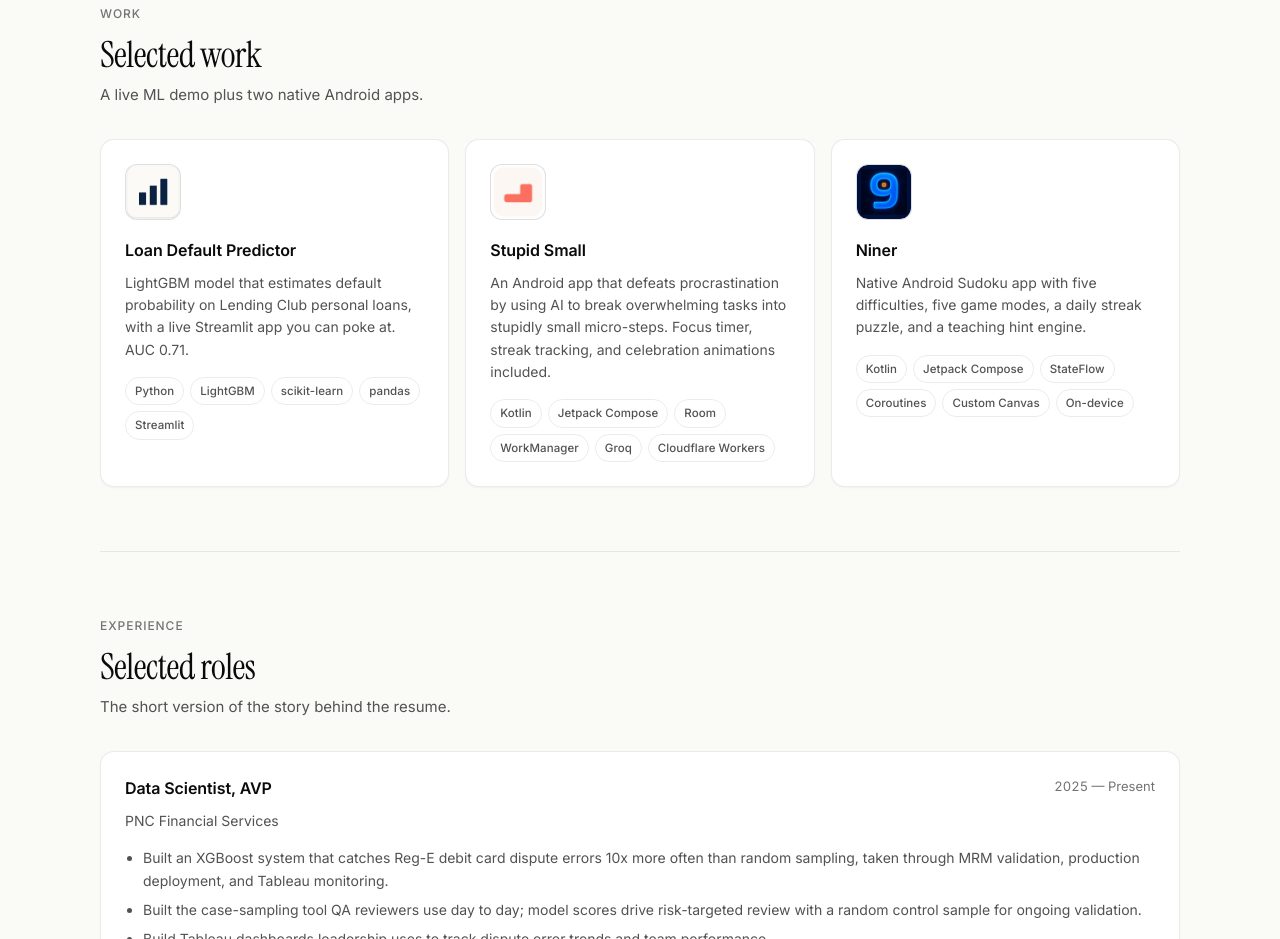
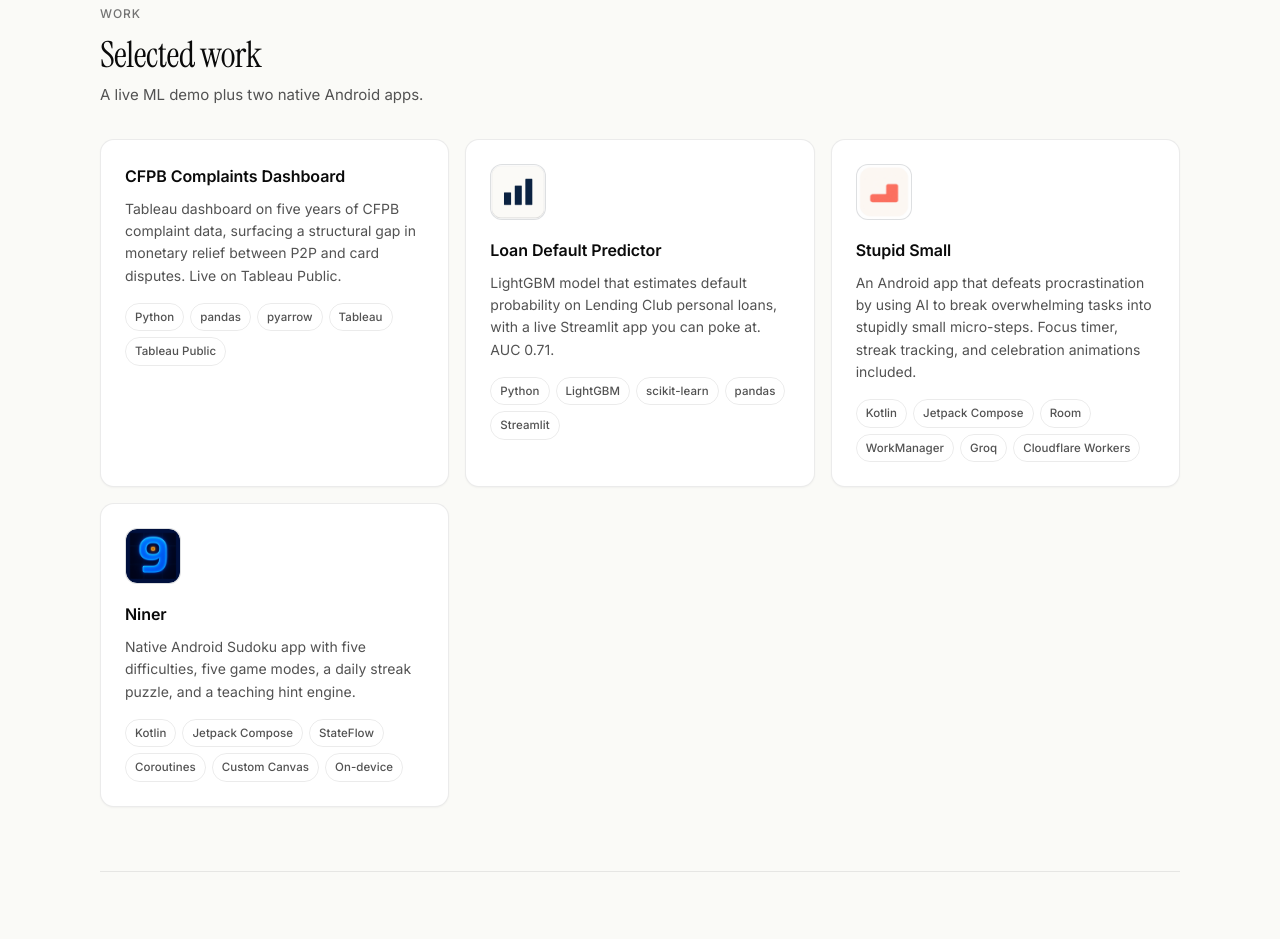
Before and after one commit to rjcb-commits/ray-portfolio, a Next.js app: page / in a window 1280 px wide. Shown: the part 860-1799 px from the top of the page. Built offline with nearby package versions, Linux system fonts and the light colour scheme.

Commit message:
Add CFPB Complaints Dashboard to homepage projects
Project card was missing from the homepage publicApps array, so the new /apps/cfpb-complaints page wasn't discoverable from rayzjack.com. Added as the first card.

```diff
--- a/app/page.tsx
+++ b/app/page.tsx
@@ -1,4 +1,11 @@
 const publicApps = [
+  {
+    title: 'CFPB Complaints Dashboard',
+    description:
+      'Tableau dashboard on five years of CFPB complaint data, surfacing a structural gap in monetary relief between P2P and card disputes. Live on Tableau Public.',
+    tags: ['Python', 'pandas', 'pyarrow', 'Tableau', 'Tableau Public'],
+    href: '/apps/cfpb-complaints',
+  },
   {
     title: 'Loan Default Predictor',
     description:
```
